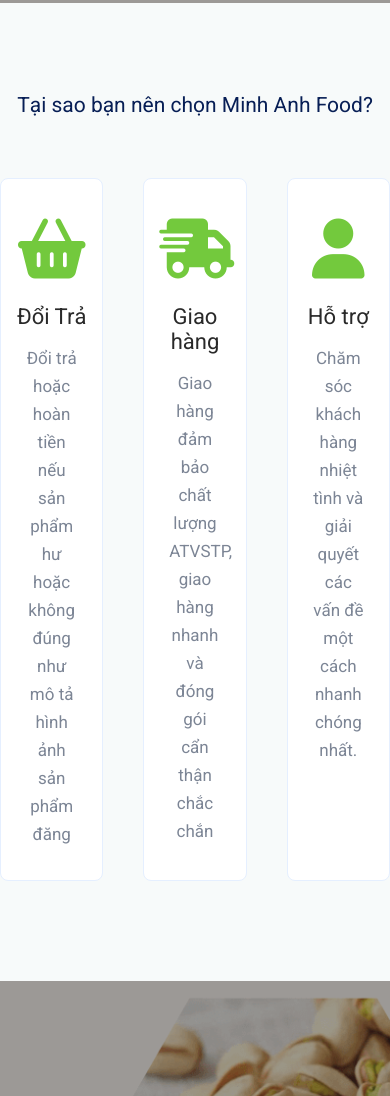
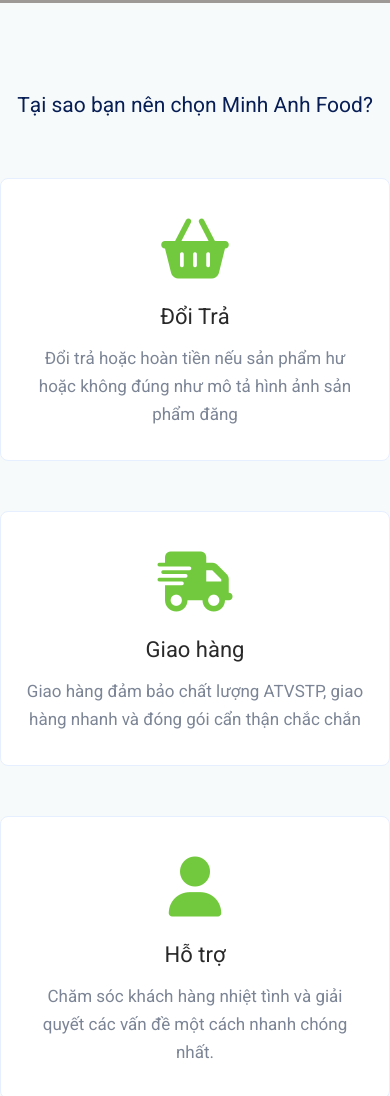
Before and after one commit to erwinjunior/mia-food, a plain HTML site: page index.html in a window 390 px wide. Shown: the part 10824-11920 px from the top of the page. Drawn offline with nearby package versions, Linux system fonts and the light colour scheme.

Commit message:
change number column reason list and footer list mobile

```diff
--- a/assets/responsive.css
+++ b/assets/responsive.css
@@ -113,6 +113,12 @@
     .product__list {
         grid-template-columns: 1fr;
     }
+
+    .reason__list,
+    .footer__list {
+        grid-template-columns: 1fr;
+        row-gap: 50px;
+    }
 }
 
 @keyframes mobileSidebarWrapperFadeIn {
```
